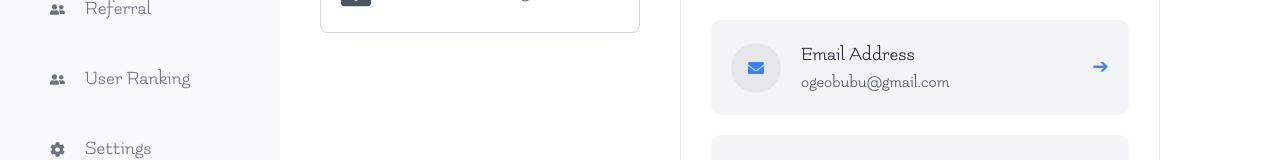
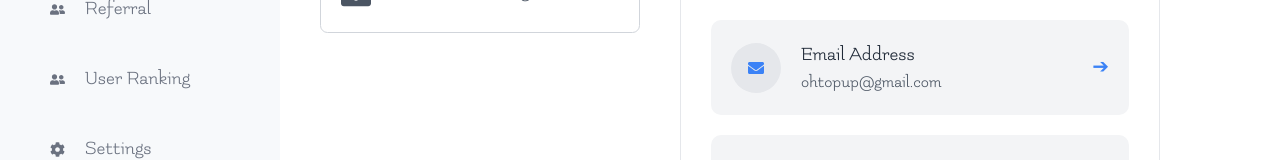
Before and after one commit to ogeobubu/ohtopup, a React (Vite) app in the folder client/: page /support in a window 1280 px wide. Shown: the part 336-496 px from the top of the page. Built offline with nearby package versions, Linux system fonts and the light colour scheme; no server answers; sample sign-in values are in the browser's storage.

Commit message:
recent changes

```diff
--- a/client/src/pages/support/contact/index.jsx
+++ b/client/src/pages/support/contact/index.jsx
@@ -13,7 +13,7 @@
       </p>
 
       <a
-        href="mailto:ogeobubu@gmail.com"
+        href="mailto:ohtopup@gmail.com"
         target="_blank"
         rel="noopener noreferrer"
         className={`mb-4 p-4 rounded-lg flex items-center justify-between transition duration-300 ${isDarkMode ? 'bg-gray-700 hover:bg-gray-600' : 'bg-gray-100 hover:bg-gray-200'}`}
@@ -24,7 +24,7 @@
           </div>
           <div className="flex flex-col">
             <span className="text-sm md:text-base dark:text-white">Email Address</span>
-            <span className="text-gray-600 text-xs md:text-sm dark:text-white">ogeobubu@gmail.com</span>
+            <span className="text-gray-600 text-xs md:text-sm dark:text-white">ohtopup@gmail.com</span>
           </div>
         </div>
         <span className="text-blue-500 cursor-pointer transition-all transform hover:translate-x-2 text-sm md:text-base">
```
